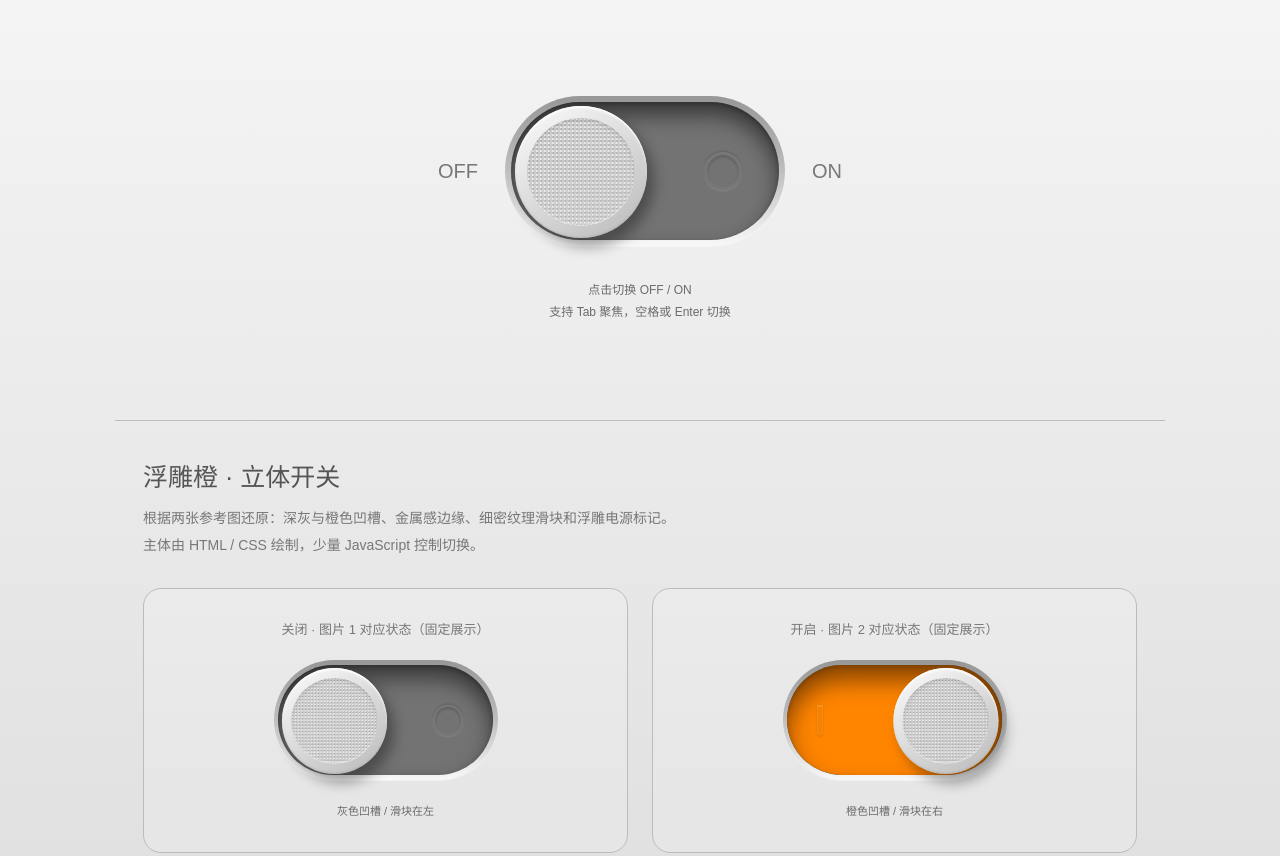
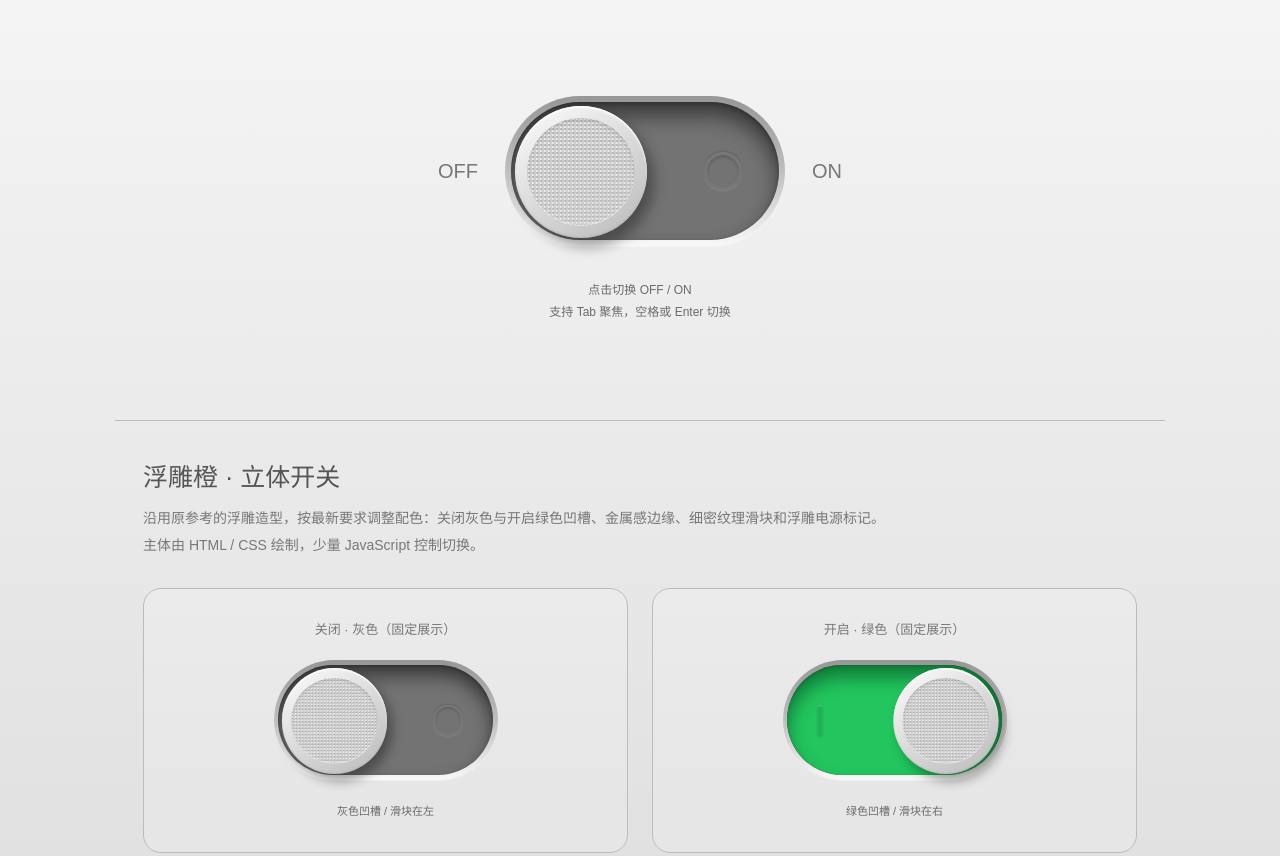
Before and after one commit to 1010323691/MySkills, a plain HTML site: page ui-style-lab/styles/embossed-orange-switch/demo.html in a window 1280 px wide. Shown: the top 856 px of the page. Drawn offline with Linux system fonts and the light colour scheme.

Commit message:
fix: 更新浮雕开关为灰色关闭与绿色开启

```diff
--- a/ui-style-lab/styles/embossed-orange-switch/component.css
+++ b/ui-style-lab/styles/embossed-orange-switch/component.css
@@ -1,7 +1,9 @@
 .usl-embossed-switch {
   --usl-switch-width: 280px;
   --usl-switch-duration: 360ms;
-  --usl-switch-orange: #ff8500;
+  --usl-switch-off: #737373;
+  --usl-switch-green: #22c55e;
+  --usl-switch-unit: calc(var(--usl-switch-width) * .00357143);
   position: relative;
   display: inline-block;
   width: var(--usl-switch-width);
@@ -10,7 +12,7 @@
   border: 0;
   border-radius: 999px;
   background: linear-gradient(180deg, #979797 0%, #bcbcbc 48%, #f8f8f8 100%);
-  box-shadow: 0 1px 1px rgb(255 255 255 / 50%);
+  box-shadow: 0 calc(var(--usl-switch-unit) * 1) calc(var(--usl-switch-unit) * 1) rgb(255 255 255 / 50%);
   cursor: pointer;
   appearance: none;
   -webkit-tap-highlight-color: transparent;
@@ -22,16 +24,16 @@
   inset: calc(var(--usl-switch-width) * .0214286);
   overflow: hidden;
   border-radius: inherit;
-  background: #737373;
-  box-shadow: inset 0 13px 21px rgb(0 0 0 / 52%), inset 0 2px 4px rgb(0 0 0 / 24%);
+  background: var(--usl-switch-off);
+  box-shadow: inset 0 calc(var(--usl-switch-unit) * 13) calc(var(--usl-switch-unit) * 21) rgb(0 0 0 / 52%), inset 0 calc(var(--usl-switch-unit) * 2) calc(var(--usl-switch-unit) * 4) rgb(0 0 0 / 24%);
 }
 .usl-embossed-switch__well::before {
   content: "";
   position: absolute;
   inset: 0;
   border-radius: inherit;
-  background: var(--usl-switch-orange);
-  box-shadow: inset 0 15px 23px rgb(74 37 0 / 68%), inset 0 2px 4px rgb(81 40 0 / 32%);
+  background: var(--usl-switch-green);
+  box-shadow: inset 0 calc(var(--usl-switch-unit) * 15) calc(var(--usl-switch-unit) * 23) rgb(0 60 25 / 55%), inset 0 calc(var(--usl-switch-unit) * 2) calc(var(--usl-switch-unit) * 4) rgb(0 60 25 / 24%);
   opacity: 0;
   transition: opacity var(--usl-switch-duration) ease;
 }
@@ -48,15 +50,15 @@
   height: calc(var(--usl-switch-width) * .1357143);
   border: calc(var(--usl-switch-width) * .0107143) solid #777;
   border-radius: 50%;
-  box-shadow: 0 1px 2px rgb(255 255 255 / 17%), inset 0 2px 3px rgb(0 0 0 / 18%), 0 -1px 2px rgb(0 0 0 / 18%);
+  box-shadow: 0 calc(var(--usl-switch-unit) * 1) calc(var(--usl-switch-unit) * 2) rgb(255 255 255 / 17%), inset 0 calc(var(--usl-switch-unit) * 2) calc(var(--usl-switch-unit) * 3) rgb(0 0 0 / 18%), 0 calc(var(--usl-switch-unit) * -1) calc(var(--usl-switch-unit) * 2) rgb(0 0 0 / 18%);
 }
 .usl-embossed-switch__mark--on {
   left: calc(var(--usl-switch-width) * .1321429);
   width: calc(var(--usl-switch-width) * .0285714);
   height: calc(var(--usl-switch-width) * .1357143);
   border-radius: 999px;
-  background: #f58200;
-  box-shadow: inset 0 1px 2px rgb(255 227 150 / 36%), 0 1px 2px rgb(105 55 0 / 24%);
+  background: #20b155;
+  box-shadow: inset 0 calc(var(--usl-switch-unit) * 1) calc(var(--usl-switch-unit) * 2) rgb(195 255 214 / 36%), 0 calc(var(--usl-switch-unit) * 1) calc(var(--usl-switch-unit) * 2) rgb(0 60 25 / 24%);
 }
 .usl-embossed-switch__thumb {
   position: absolute;
@@ -67,7 +69,7 @@
   height: calc(var(--usl-switch-width) * .4714286);
   border-radius: 50%;
   background: linear-gradient(145deg, #fafafa 4%, #e4e4e4 36%, #b9b9b9 100%);
-  box-shadow: 7px 9px 13px rgb(0 0 0 / 34%), inset 0 2px 2px rgb(255 255 255 / 90%), inset 0 -1px 2px rgb(118 118 118 / 26%);
+  box-shadow: calc(var(--usl-switch-unit) * 7) calc(var(--usl-switch-unit) * 9) calc(var(--usl-switch-unit) * 13) rgb(0 0 0 / 34%), inset 0 calc(var(--usl-switch-unit) * 2) calc(var(--usl-switch-unit) * 2) rgb(255 255 255 / 90%), inset 0 calc(var(--usl-switch-unit) * -1) calc(var(--usl-switch-unit) * 2) rgb(118 118 118 / 26%);
   transition: transform var(--usl-switch-duration) cubic-bezier(.22, .8, .25, 1);
 }
 .usl-embossed-switch__thumb::before {
@@ -79,22 +81,24 @@
   background-image:
     radial-gradient(ellipse at 45% 33%, rgb(247 247 247 / 88%) 0 19%, transparent 42%),
     radial-gradient(ellipse at 55% 72%, rgb(137 137 137 / 58%) 0 18%, transparent 46%);
-  background-size: calc(var(--usl-switch-width) * .0142857) calc(var(--usl-switch-width) * .0142857);
-  box-shadow: inset 0 2px 4px rgb(0 0 0 / 12%), inset 0 -1px 2px rgb(255 255 255 / 70%);
+  background-size: max(1px, calc(var(--usl-switch-width) * .0142857)) max(1px, calc(var(--usl-switch-width) * .0142857));
+  box-shadow: inset 0 calc(var(--usl-switch-unit) * 2) calc(var(--usl-switch-unit) * 4) rgb(0 0 0 / 12%), inset 0 calc(var(--usl-switch-unit) * -1) calc(var(--usl-switch-unit) * 2) rgb(255 255 255 / 70%);
 }
 .usl-embossed-switch[aria-checked="true"] .usl-embossed-switch__well::before { opacity: 1; }
 .usl-embossed-switch[aria-checked="true"] .usl-embossed-switch__thumb {
   transform: translateX(calc(var(--usl-switch-width) * .4571429));
 }
 .usl-embossed-switch:focus-visible {
-  outline: 3px solid #9d4e00;
-  outline-offset: 7px;
+  outline: 2px solid #15803d;
+  outline-offset: 3px;
 }
 .usl-embossed-switch:active:not(:disabled) .usl-embossed-switch__thumb {
-  box-shadow: 4px 6px 9px rgb(0 0 0 / 30%), inset 0 2px 2px rgb(255 255 255 / 90%);
+  box-shadow: calc(var(--usl-switch-unit) * 4) calc(var(--usl-switch-unit) * 6) calc(var(--usl-switch-unit) * 9) rgb(0 0 0 / 30%), inset 0 calc(var(--usl-switch-unit) * 2) calc(var(--usl-switch-unit) * 2) rgb(255 255 255 / 90%);
 }
 .usl-embossed-switch:disabled { cursor: not-allowed; opacity: .5; }
 @media (prefers-reduced-motion: reduce) {
   .usl-embossed-switch__well::before,
   .usl-embossed-switch__thumb { transition: none; }
 }
+.usl-embossed-switch__well, .usl-embossed-switch__thumb { pointer-events: none; }
+.usl-embossed-switch:hover:not(:disabled) { filter: brightness(1.04); }
--- a/ui-style-lab/styles/embossed-orange-switch/demo.html
+++ b/ui-style-lab/styles/embossed-orange-switch/demo.html
@@ -58,21 +58,21 @@
     </section>
     <section class="detail" aria-labelledby="detail-title">
       <h1 id="detail-title">浮雕橙 · 立体开关</h1>
-      <p class="intro">根据两张参考图还原：深灰与橙色凹槽、金属感边缘、细密纹理滑块和浮雕电源标记。<br>主体由 HTML / CSS 绘制，少量 JavaScript 控制切换。</p>
+      <p class="intro">沿用原参考的浮雕造型，按最新要求调整配色：关闭灰色与开启绿色凹槽、金属感边缘、细密纹理滑块和浮雕电源标记。<br>主体由 HTML / CSS 绘制，少量 JavaScript 控制切换。</p>
       <div class="comparison">
         <div class="sample">
-          <h2>关闭 · 图片 1 对应状态（固定展示）</h2>
+          <h2>关闭 · 灰色（固定展示）</h2>
           <button class="usl-embossed-switch" type="button" role="switch" aria-checked="false" aria-label="关闭状态固定预览" data-static>
             <span class="usl-embossed-switch__well" aria-hidden="true"><span class="usl-embossed-switch__mark usl-embossed-switch__mark--on"></span><span class="usl-embossed-switch__mark usl-embossed-switch__mark--off"></span></span><span class="usl-embossed-switch__thumb" aria-hidden="true"></span>
           </button>
           <p class="hint">灰色凹槽 / 滑块在左</p>
         </div>
         <div class="sample">
-          <h2>开启 · 图片 2 对应状态（固定展示）</h2>
+          <h2>开启 · 绿色（固定展示）</h2>
           <button class="usl-embossed-switch" type="button" role="switch" aria-checked="true" aria-label="开启状态固定预览" data-static>
             <span class="usl-embossed-switch__well" aria-hidden="true"><span class="usl-embossed-switch__mark usl-embossed-switch__mark--on"></span><span class="usl-embossed-switch__mark usl-embossed-switch__mark--off"></span></span><span class="usl-embossed-switch__thumb" aria-hidden="true"></span>
           </button>
-          <p class="hint">橙色凹槽 / 滑块在右</p>
+          <p class="hint">绿色凹槽 / 滑块在右</p>
         </div>
         <div class="sample">
           <h2>键盘与按压 · 可交互补充状态</h2>
@@ -89,7 +89,7 @@
           <p class="hint">不可操作 / 降低不透明度</p>
         </div>
       </div>
-      <h2 class="reference-heading">原始参考图片</h2>
+      <h2 class="reference-heading">原始造型参考图片（颜色已按新要求调整）</h2>
       <div class="comparison">
         <figure class="reference"><img src="reference-off.jpg" alt="用户提供的关闭状态参考截图" loading="lazy"><figcaption>照片 1 · OFF</figcaption></figure>
         <figure class="reference"><img src="reference-on.jpg" alt="用户提供的开启状态参考截图" loading="lazy"><figcaption>照片 2 · ON</figcaption></figure>
```
Also changed, not shown: ui-style-lab/gallery/index.html (+1 -1 lines), ui-style-lab/styles/embossed-orange-switch/notes.md (+10 -3 lines).
